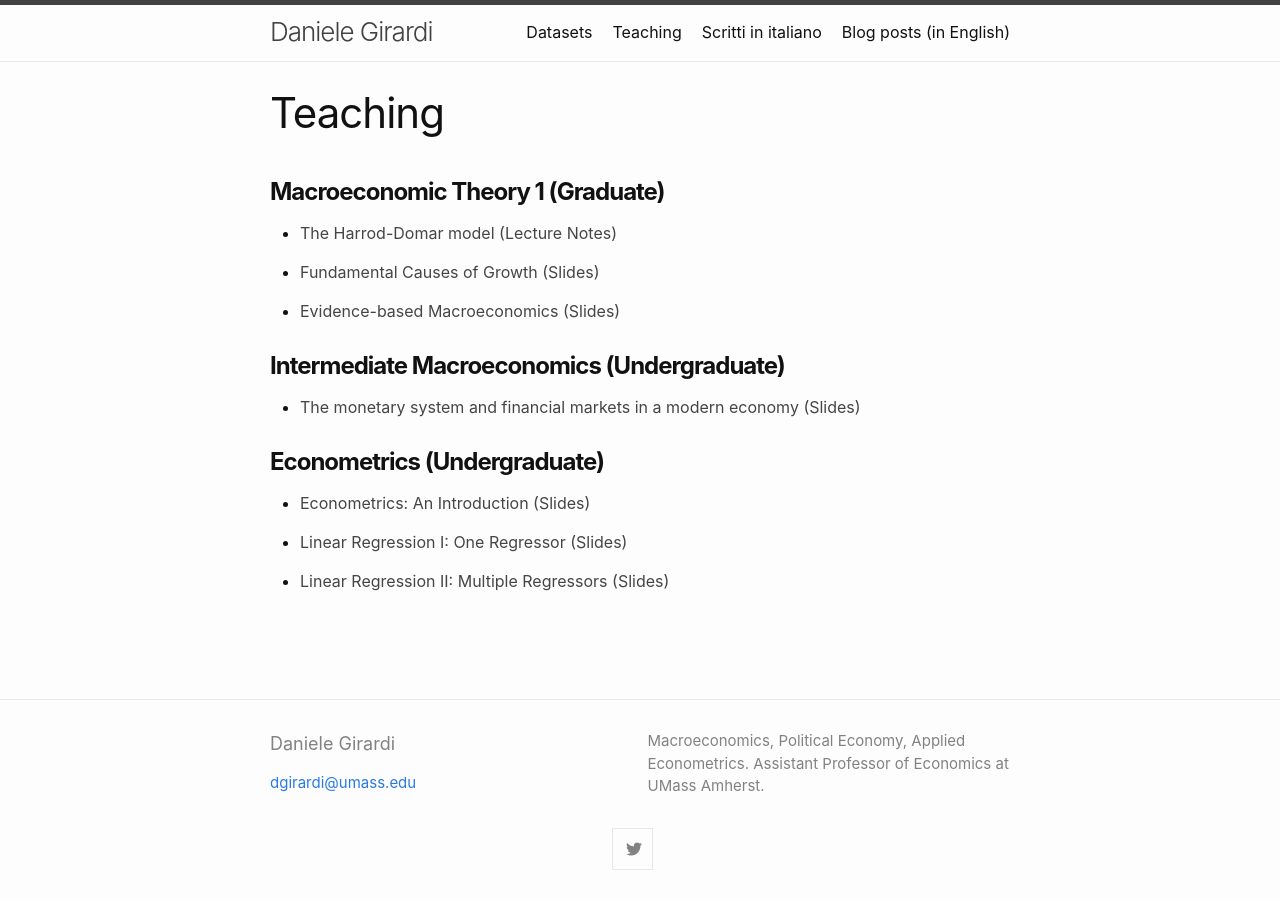
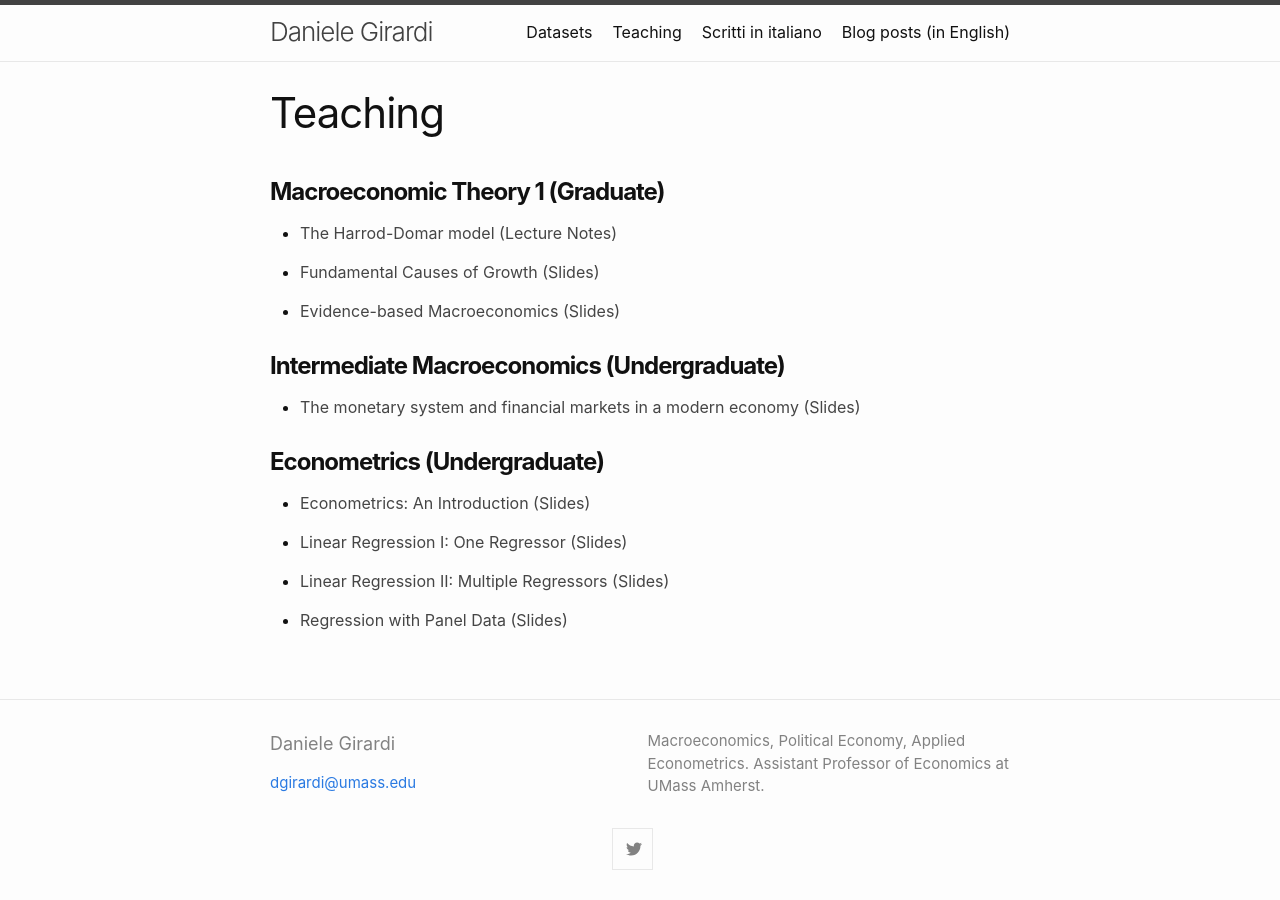
Before and after one commit to danielegirardi/danielegirardi.github.io, a Jekyll site: the page built from teaching.md, in a window 1280 px wide. Built offline with Jekyll 4.4.1, drawn with Linux system fonts in a browser that asks for light colours.

Commit message:
Update teaching.md

```diff
--- a/teaching.md
+++ b/teaching.md
@@ -40,3 +40,7 @@
 <ul style="list-style-type: disc;">
  	<li><a style="color: #454545;" href="https://danielegirardi.github.io/posts/documents/Econ452_FA2021_Sec5.pdf" target="_blank" rel="noopener">Linear Regression II: Multiple Regressors (Slides) </a><br/></li>
 </ul>
+
+<ul style="list-style-type: disc;">
+ 	<li><a style="color: #454545;" href="https://danielegirardi.github.io/posts/documents/Econ452_FA2021_8_Panel_data.pdf" target="_blank" rel="noopener">Regression with Panel Data (Slides) </a><br/></li>
+</ul>
```
